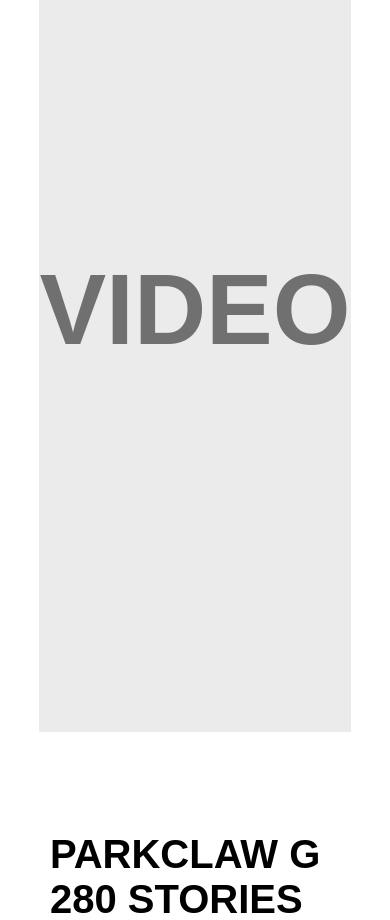
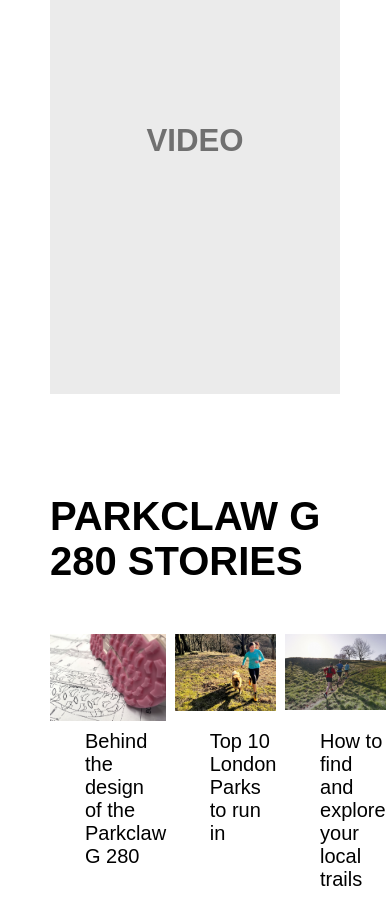
Before and after one commit to leoarthurwall/Inov8WebBuild, a React (Create React App) app: page / in a window 390 px wide. Shown: the part 3560-4480 px from the top of the page. Built offline with nearby package versions, Linux system fonts and the light colour scheme.

Commit message:
section 6 - set the miage size for the video ocntainer for tablet and mobile. also gave the text a dynamic valuer to fit all sizes

```diff
--- a/src/Components/SectionSix/SectionSix.js
+++ b/src/Components/SectionSix/SectionSix.js
@@ -9,7 +9,12 @@
   justify-content: center;
   align-items: center;
   background-color: #ffffff;
-
+  @media (max-width: 1280px) {
+    height: 75vw;
+    @media (max-width: 480px) {
+    height: 60vh;
+  }
+  }
 `;
 const VideoContainer = styled.div`
   height: 100%;
@@ -23,14 +28,16 @@
   margin: 50px;
 `;
 
-
 const VideoText = styled.h1`
-    color: #707070;
-    font-family: sans-serif;
-    ${'' /* font-family: DINPro; */}
-    font-weight: bold;
-    font-size: 100px;
-`
+  color: #707070;
+  font-family: sans-serif;
+  ${"" /* font-family: DINPro; */}
+  font-weight: bold;
+  font-size: 100px;
+  @media (max-width: 1280px) {
+    font-size: 8vw;
+  }
+`;
 
 const SectionSix = () => {
   return (
```
